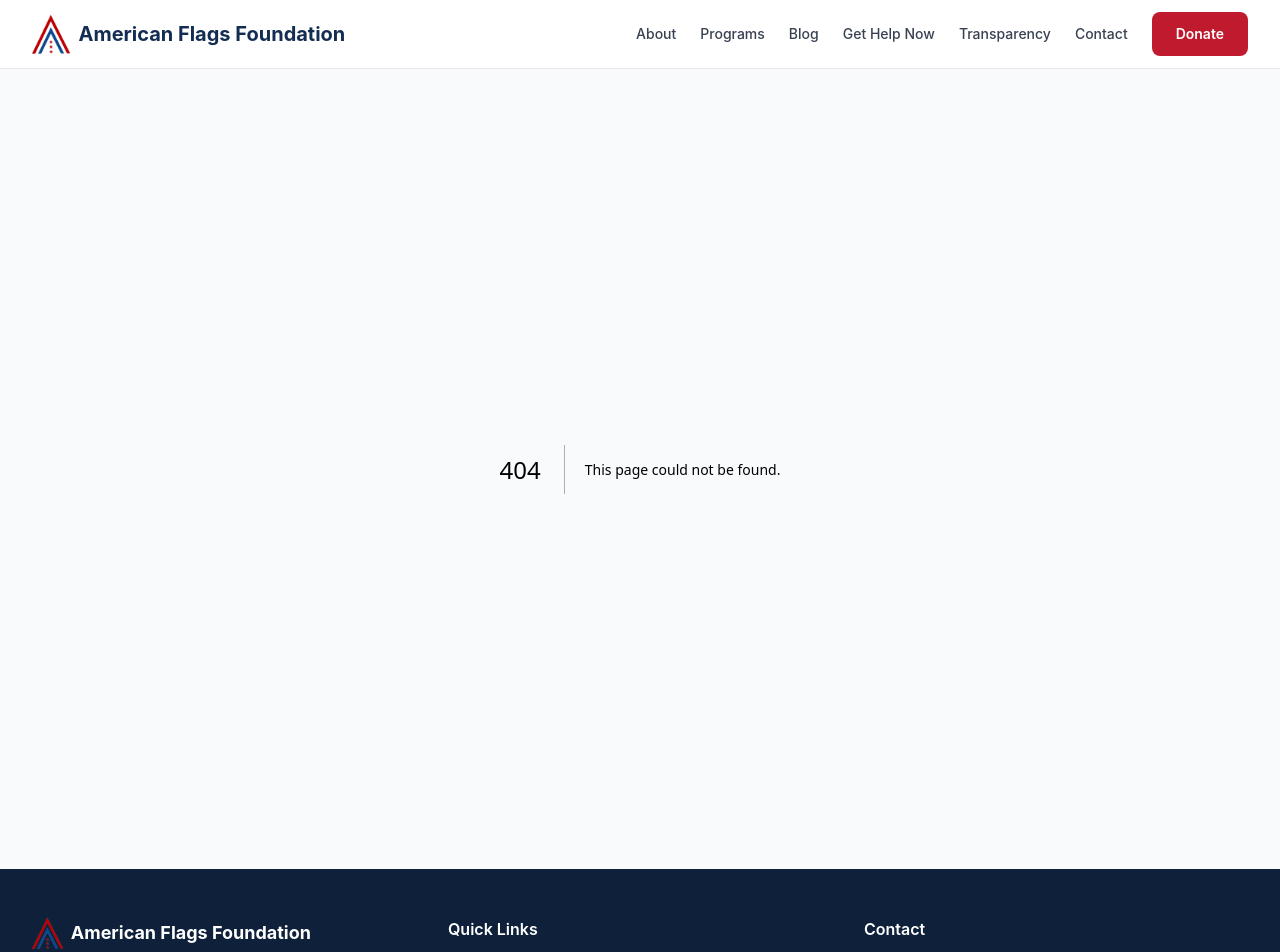
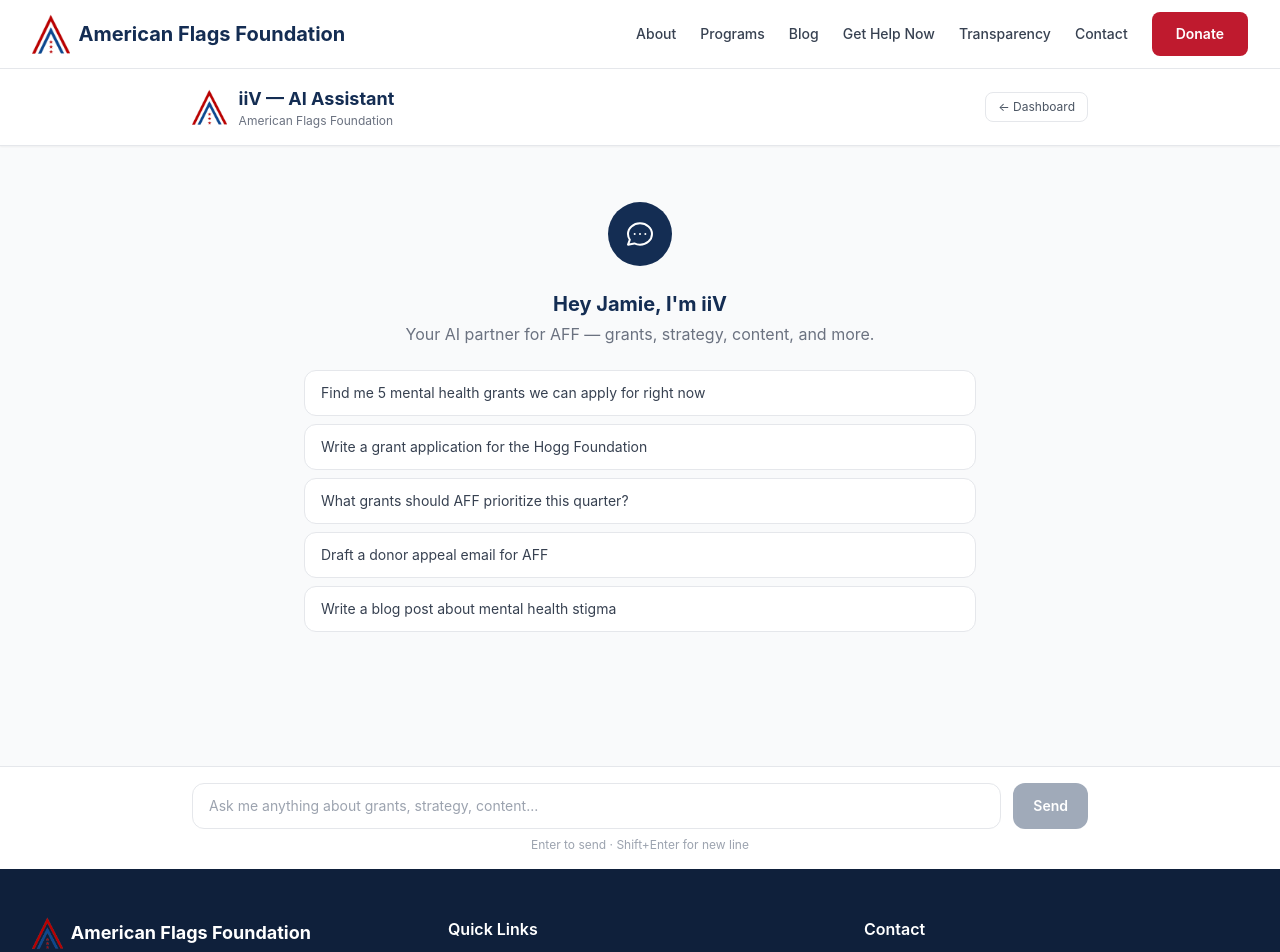
Before and after one commit to AmericanFlagsFoundation/website, a Next.js app: page /admin/ai in a window 1280 px wide. Before the commit this address had no page. Shown: the top 952 px of the page. Built offline with nearby package versions, Linux system fonts and the light colour scheme.

Commit message:
Add iiV AI chat to admin panel

```diff
--- a/package.json
+++ b/package.json
@@ -9,6 +9,7 @@
     "lint": "next lint"
   },
   "dependencies": {
+    "@anthropic-ai/sdk": "^0.80.0",
     "@supabase/supabase-js": "^2.100.0",
     "bcryptjs": "^3.0.3",
     "gray-matter": "^4.0.3",
--- /dev/null
+++ b/src/app/admin/ai/page.tsx
@@ -0,0 +1,186 @@
+"use client";
+
+import { useState, useRef, useEffect } from "react";
+import Link from "next/link";
+
+type Message = { role: "user" | "assistant"; content: string };
+
+const SUGGESTED = [
+  "Find me 5 mental health grants we can apply for right now",
+  "Write a grant application for the Hogg Foundation",
+  "What grants should AFF prioritize this quarter?",
+  "Draft a donor appeal email for AFF",
+  "Write a blog post about mental health stigma",
+];
+
+export default function AIPage() {
+  const [messages, setMessages] = useState<Message[]>([]);
+  const [input, setInput] = useState("");
+  const [loading, setLoading] = useState(false);
+  const bottomRef = useRef<HTMLDivElement>(null);
+  const textareaRef = useRef<HTMLTextAreaElement>(null);
+
+  useEffect(() => {
+    bottomRef.current?.scrollIntoView({ behavior: "smooth" });
+  }, [messages]);
+
+  async function sendMessage(text: string) {
+    if (!text.trim() || loading) return;
+
+    const userMsg: Message = { role: "user", content: text.trim() };
+    const newMessages = [...messages, userMsg];
+    setMessages(newMessages);
+    setInput("");
+    setLoading(true);
+
+    const assistantMsg: Message = { role: "assistant", content: "" };
+    setMessages([...newMessages, assistantMsg]);
+
+    try {
+      const res = await fetch("/api/admin/ai", {
+        method: "POST",
+        headers: { "Content-Type": "application/json" },
+        body: JSON.stringify({ messages: newMessages }),
+      });
+
+      if (!res.ok) throw new Error("Request failed");
+
+      const reader = res.body!.getReader();
+      const decoder = new TextDecoder();
+      let full = "";
+
+      while (true) {
+        const { done, value } = await reader.read();
+        if (done) break;
+        full += decoder.decode(value, { stream: true });
+        setMessages([...newMessages, { role: "assistant", content: full }]);
+      }
+    } catch {
+      setMessages([
+        ...newMessages,
+        { role: "assistant", content: "Sorry, something went wrong. Please try again." },
+      ]);
+    }
+
+    setLoading(false);
+  }
+
+  function handleKeyDown(e: React.KeyboardEvent) {
+    if (e.key === "Enter" && !e.shiftKey) {
+      e.preventDefault();
+      sendMessage(input);
+    }
+  }
+
+  return (
+    <div className="flex h-screen flex-col bg-gray-50">
+      {/* Header */}
+      <header className="border-b bg-white px-6 py-4 shadow-sm shrink-0">
+        <div className="mx-auto flex max-w-4xl items-center justify-between">
+          <div className="flex items-center gap-3">
+            <img src="/logo.png" alt="AFF" className="h-9 w-auto" />
+            <div>
+              <h1 className="text-lg font-bold text-navy-700">iiV — AI Assistant</h1>
+              <p className="text-xs text-gray-500">American Flags Foundation</p>
+            </div>
+          </div>
+          <div className="flex items-center gap-3">
+            <Link
+              href="/admin/dashboard"
+              className="rounded-lg border border-gray-200 px-3 py-1.5 text-xs text-gray-600 hover:bg-gray-50"
+            >
+              ← Dashboard
+            </Link>
+          </div>
+        </div>
+      </header>
+
+      {/* Chat area */}
+      <div className="flex-1 overflow-y-auto px-4 py-6">
+        <div className="mx-auto max-w-4xl space-y-6">
+          {messages.length === 0 && (
+            <div className="flex flex-col items-center gap-6 pt-8 text-center">
+              <div className="rounded-full bg-navy-700 p-4">
+                <svg className="h-8 w-8 text-white" fill="none" viewBox="0 0 24 24" stroke="currentColor">
+                  <path strokeLinecap="round" strokeLinejoin="round" strokeWidth={1.5}
+                    d="M8 12h.01M12 12h.01M16 12h.01M21 12c0 4.418-4.03 8-9 8a9.863 9.863 0 01-4.255-.949L3 20l1.395-3.72C3.512 15.042 3 13.574 3 12c0-4.418 4.03-8 9-8s9 3.582 9 8z" />
+                </svg>
+              </div>
+              <div>
+                <h2 className="text-xl font-bold text-navy-700">Hey Jamie, I'm iiV</h2>
+                <p className="mt-1 text-gray-500">Your AI partner for AFF — grants, strategy, content, and more.</p>
+              </div>
+              <div className="grid w-full max-w-2xl gap-2 sm:grid-cols-1">
+                {SUGGESTED.map((s) => (
+                  <button
+                    key={s}
+                    onClick={() => sendMessage(s)}
+                    className="rounded-xl border border-gray-200 bg-white px-4 py-3 text-left text-sm text-gray-700 hover:border-navy-300 hover:bg-navy-50 transition"
+                  >
+                    {s}
+                  </button>
+                ))}
+              </div>
+            </div>
+          )}
+
+          {messages.map((m, i) => (
+            <div key={i} className={`flex gap-3 ${m.role === "user" ? "justify-end" : "justify-start"}`}>
+              {m.role === "assistant" && (
+                <div className="flex h-8 w-8 shrink-0 items-center justify-center rounded-full bg-navy-700 text-xs font-bold text-white mt-1">
+                  iiV
+                </div>
+              )}
+              <div
+                className={`max-w-[80%] rounded-2xl px-4 py-3 text-sm leading-relaxed whitespace-pre-wrap ${
+                  m.role === "user"
+                    ? "bg-navy-700 text-white rounded-tr-sm"
+                    : "bg-white text-gray-800 shadow-sm rounded-tl-sm"
+                }`}
+              >
+                {m.content}
+                {m.role === "assistant" && loading && i === messages.length - 1 && m.content === "" && (
+                  <span className="inline-flex gap-1">
+                    <span className="animate-bounce">·</span>
+                    <span className="animate-bounce" style={{ animationDelay: "0.1s" }}>·</span>
+                    <span className="animate-bounce" style={{ animationDelay: "0.2s" }}>·</span>
+                  </span>
+                )}
+              </div>
+              {m.role === "user" && (
+                <div className="flex h-8 w-8 shrink-0 items-center justify-center rounded-full bg-gray-200 text-xs font-bold text-gray-600 mt-1">
+                  J
+                </div>
+              )}
+            </div>
+          ))}
+          <div ref={bottomRef} />
+        </div>
+      </div>
+
+      {/* Input */}
+      <div className="border-t bg-white px-4 py-4 shrink-0">
+        <div className="mx-auto flex max-w-4xl gap-3">
+          <textarea
+            ref={textareaRef}
+            value={input}
+            onChange={(e) => setInput(e.target.value)}
+            onKeyDown={handleKeyDown}
+            placeholder="Ask me anything about grants, strategy, content..."
+            rows={1}
+            disabled={loading}
+            className="flex-1 resize-none rounded-xl border border-gray-200 px-4 py-3 text-sm focus:border-navy-400 focus:outline-none focus:ring-2 focus:ring-navy-100 disabled:opacity-50"
+          />
+          <button
+            onClick={() => sendMessage(input)}
+            disabled={!input.trim() || loading}
+            className="rounded-xl bg-navy-700 px-5 py-3 text-sm font-semibold text-white hover:bg-navy-800 disabled:opacity-40 transition"
+          >
+            Send
+          </button>
+        </div>
+        <p className="mt-2 text-center text-xs text-gray-400">Enter to send · Shift+Enter for new line</p>
+      </div>
+    </div>
+  );
+}
--- a/src/app/admin/dashboard/page.tsx
+++ b/src/app/admin/dashboard/page.tsx
@@ -2,6 +2,7 @@
 
 import { useEffect, useState } from "react";
 import { useRouter } from "next/navigation";
+import Link from "next/link";
 
 type Grant = {
   id: string;
@@ -140,12 +141,20 @@
               <p className="text-xs text-gray-500">American Flags Foundation</p>
             </div>
           </div>
+          <div className="flex items-center gap-2">
+            <Link
+              href="/admin/ai"
+              className="rounded-lg bg-navy-700 px-3 py-1.5 text-xs font-semibold text-white hover:bg-navy-800"
+            >
+              iiV AI ✦
+            </Link>
             <button
               onClick={handleLogout}
               className="rounded-lg border border-gray-200 px-3 py-1.5 text-xs text-gray-600 hover:bg-gray-50"
             >
               Sign Out
             </button>
+          </div>
         </div>
       </header>
 
--- /dev/null
+++ b/src/app/api/admin/ai/route.ts
@@ -0,0 +1,60 @@
+import { NextRequest, NextResponse } from 'next/server'
+import { getSession } from '@/lib/auth'
+import Anthropic from '@anthropic-ai/sdk'
+
+const client = new Anthropic({ apiKey: process.env.ANTHROPIC_API_KEY })
+
+const SYSTEM_PROMPT = `You are iiV, an expert AI assistant for the American Flags Foundation (AFF), a 501(c)(3) nonprofit (EIN: 93-3268747) dedicated to combatting mental health stigma.
+
+Key facts about AFF:
+- Mission: Combatting mental health stigma and challenges, one life at a time
+- Founded: 2023, IRS approved September 2024
+- Executive Director: Jamie Lewis
+- Location: Austin, Texas (virtual)
+- Budget: Early stage, seeking seed grants
+- Focus areas: Mental health awareness, stigma reduction, community support
+- Programs: Shattering Silence, Embracing Empathy, Building Hope, Breaking Barriers, Fostering Resilience, Cultivating Optimism
+- SAM.gov UEI: QBBZJ2AMG3P5 (registered, pending activation)
+- Google Ad Grants: $10K/month (pending approval)
+
+You help Jamie with:
+1. Grant research and writing — finding opportunities, drafting compelling applications
+2. Nonprofit strategy — fundraising, programs, partnerships
+3. Content creation — blog posts, social media, donor communications
+4. Operations — compliance, reporting, best practices
+5. Any other questions or tasks
+
+Be sharp, direct, and practical. You know AFF deeply. Give real, actionable advice.`
+
+export async function POST(req: NextRequest) {
+  const valid = await getSession()
+  if (!valid) return NextResponse.json({ error: 'Unauthorized' }, { status: 401 })
+
+  const { messages } = await req.json()
+
+  const stream = await client.messages.stream({
+    model: 'claude-3-5-sonnet-20241022',
+    max_tokens: 2048,
+    system: SYSTEM_PROMPT,
+    messages,
+  })
+
+  const encoder = new TextEncoder()
+  const readable = new ReadableStream({
+    async start(controller) {
+      for await (const chunk of stream) {
+        if (
+          chunk.type === 'content_block_delta' &&
+          chunk.delta.type === 'text_delta'
+        ) {
+          controller.enqueue(encoder.encode(chunk.delta.text))
+        }
+      }
+      controller.close()
+    },
+  })
+
+  return new NextResponse(readable, {
+    headers: { 'Content-Type': 'text/plain; charset=utf-8' },
+  })
+}
```
Also changed, not shown: 1 other file (tests, documents, lock files or other folders). Lines whose indentation alone changed are shown as unchanged.
